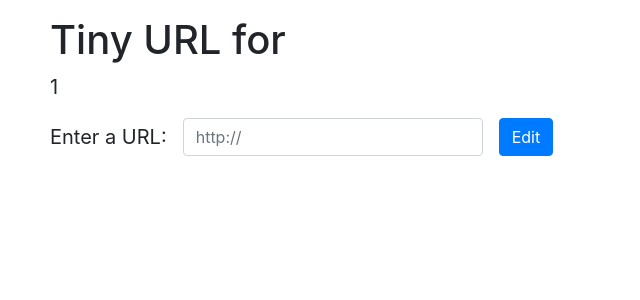
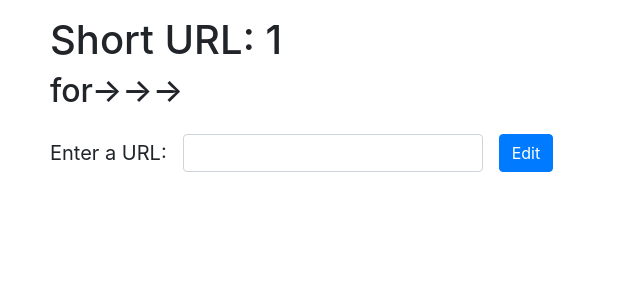
Before and after one commit to cpfeiffer325/tiny-app-project, a Node server app: page /urls/1 in a window 1280 px wide. Shown: the part 182-482 px from the top of the page, without its empty margins (0-640 px from the left). Run offline with Node 20, Linux system fonts and the light colour scheme; some libraries are stand-ins or nearby versions.

Commit message:
changed view of headers and added the previously entered long URL to the input box

```diff
--- a/views/urls_show.ejs
+++ b/views/urls_show.ejs
@@ -12,12 +12,12 @@
   <header>
     <% include ./partials/_headers %>
   </header>
-    <h1>Tiny URL for <%=longURL%> </h1>
-    <table><%=shortURL%> </table>
-  <form class="form-inline" action="/urls" method="POST">
+    <h1>Short URL: <%=shortURL%> </h1>
+    <h2>for->->-> <%=longURL%> </h2>
+  <form class="form-inline" action="/urls/<%=shortURL%>" method="POST">
     <div class="form-group mb-2">
       <label for="longURL">Enter a URL:</label>
-      <input class="form-control" type="text" name="longURL" placeholder="http://" style="width: 300px; margin: 1em">
+      <input class="form-control" type="text" name="longURL" value="<%=longURL%>" style="width: 300px; margin: 1em">
       <button type="submit" class="btn btn-primary">Edit</button>
     </div>
   </form>
```
